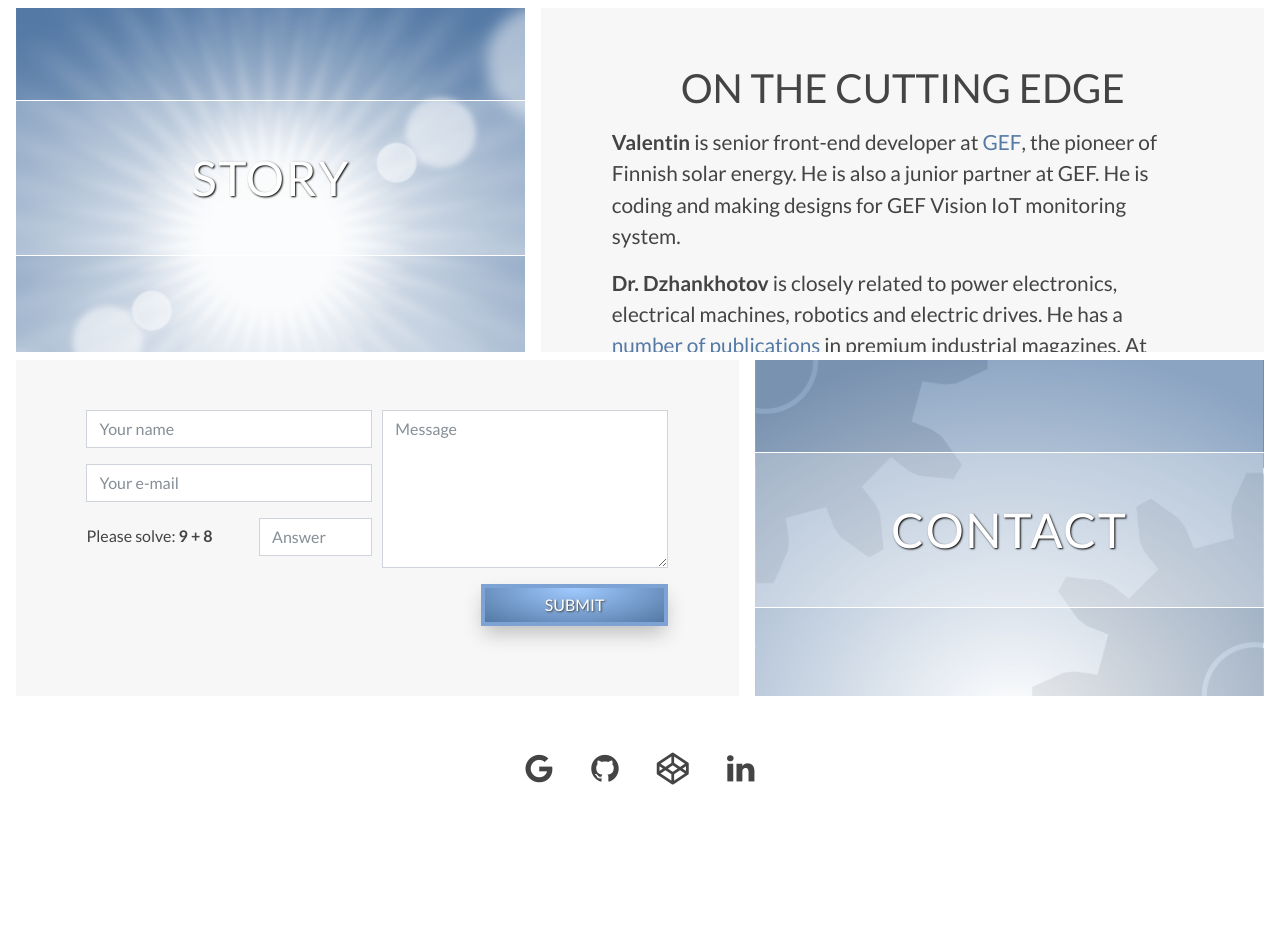
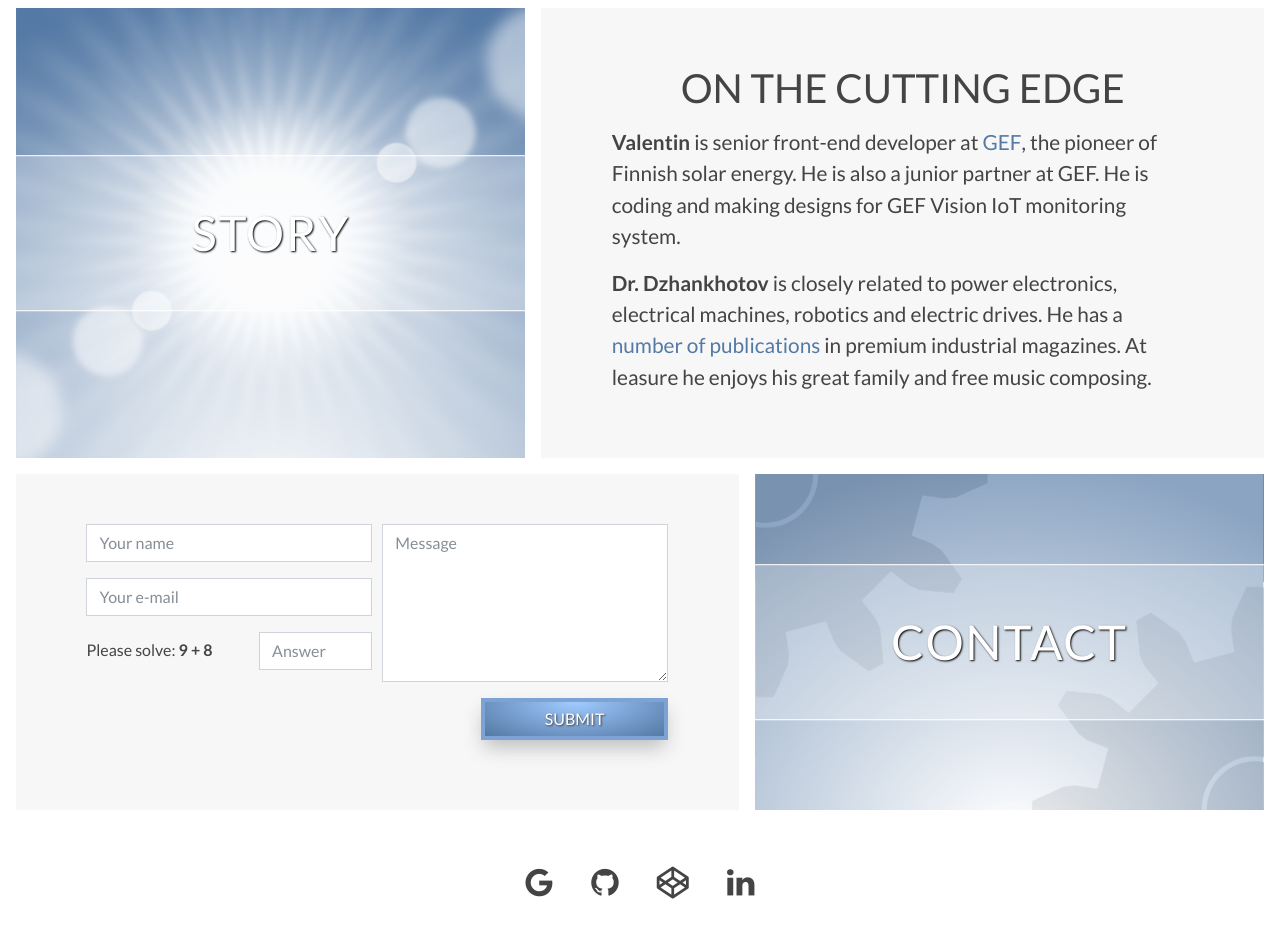
Before and after one commit to vushe/vushe.github.io, a Jekyll site: the page built from index.md, in a window 1280 px wide and 1400 px high, scrolled down 338 px. Shown: the part 462-1400 px from the top of the window. Built offline with Jekyll 4.4.1, drawn with Linux system fonts in a browser that asks for light colours; nearby versions of some CDN libraries; before the commit the page ends 1624 px from its top, so only the background shows below that.

Commit message:
optimizations

```diff
--- a/_includes/header.html
+++ b/_includes/header.html
@@ -6,7 +6,7 @@
 
         {% if page_paths %}
 
-            <nav class="navbar navbar-expand-lg navbar-light fixed-top bg-light">
+            <nav class="navbar navbar-expand-lg navbar-light fixed-top bg-white">
                 <a class="navbar-brand" href="#"></a>
 
                 <button class="navbar-toggler" type="button" data-toggle="collapse" data-target="#menu" aria-controls="menu" aria-expanded="false" aria-label="Toggle navigation">
--- a/assets/style.scss
+++ b/assets/style.scss
@@ -115,11 +115,20 @@ h2 {
 
 .story,
 .contact {
-    height: $info-row-height;
+    min-height: $info-row-height;
 
     & .pic-container {
         background-size: cover !important;
         background-position: 50% 50% !important;
+        position: relative;
+
+        h2 {
+            // Vertical align of the text
+            position: absolute;
+            top: 50%;
+            transform: translateY(-50%);
+            width: 100% !important;
+        }
     }
 }
 
@@ -238,7 +247,7 @@ textarea {
     .slogan-row {
         padding-top: 3rem;
         padding-bottom: 3rem;
-        h1 {
+        & h1 {
             line-height: 1.5;
         }
     }
```
